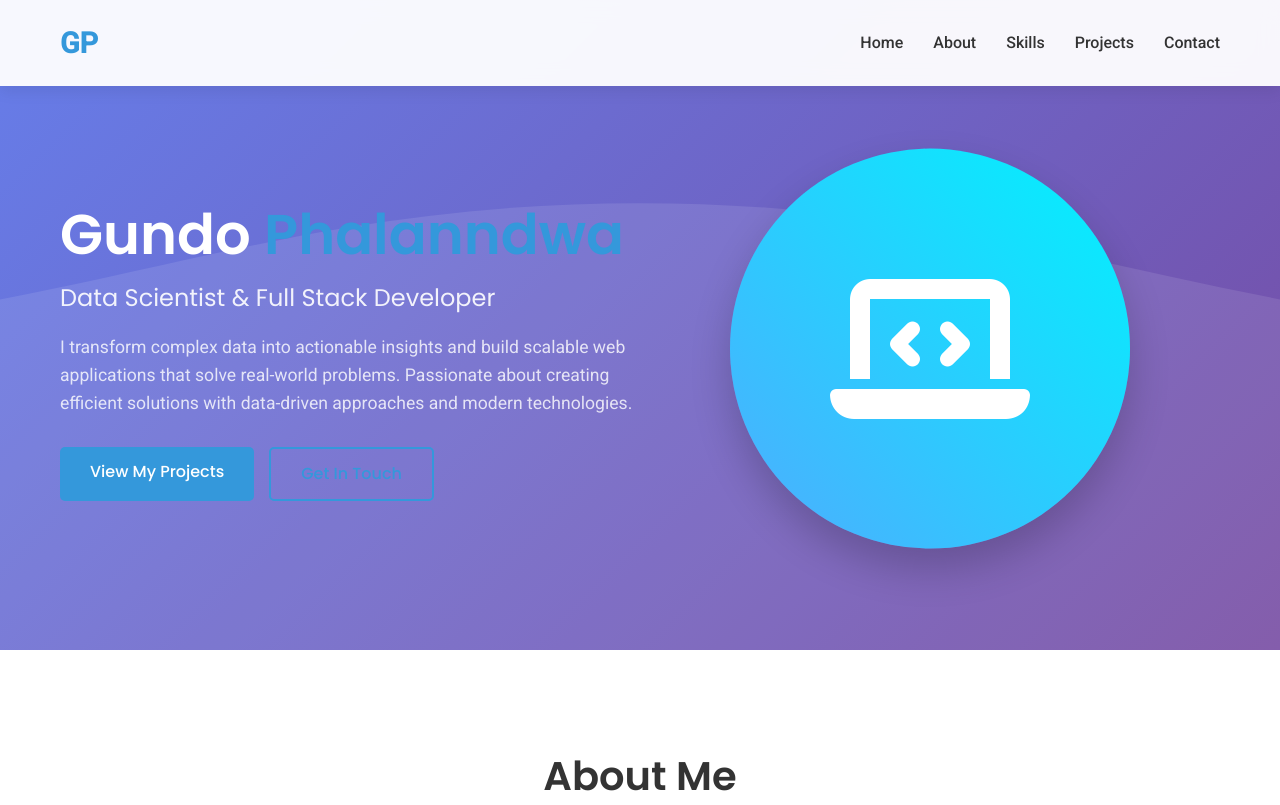
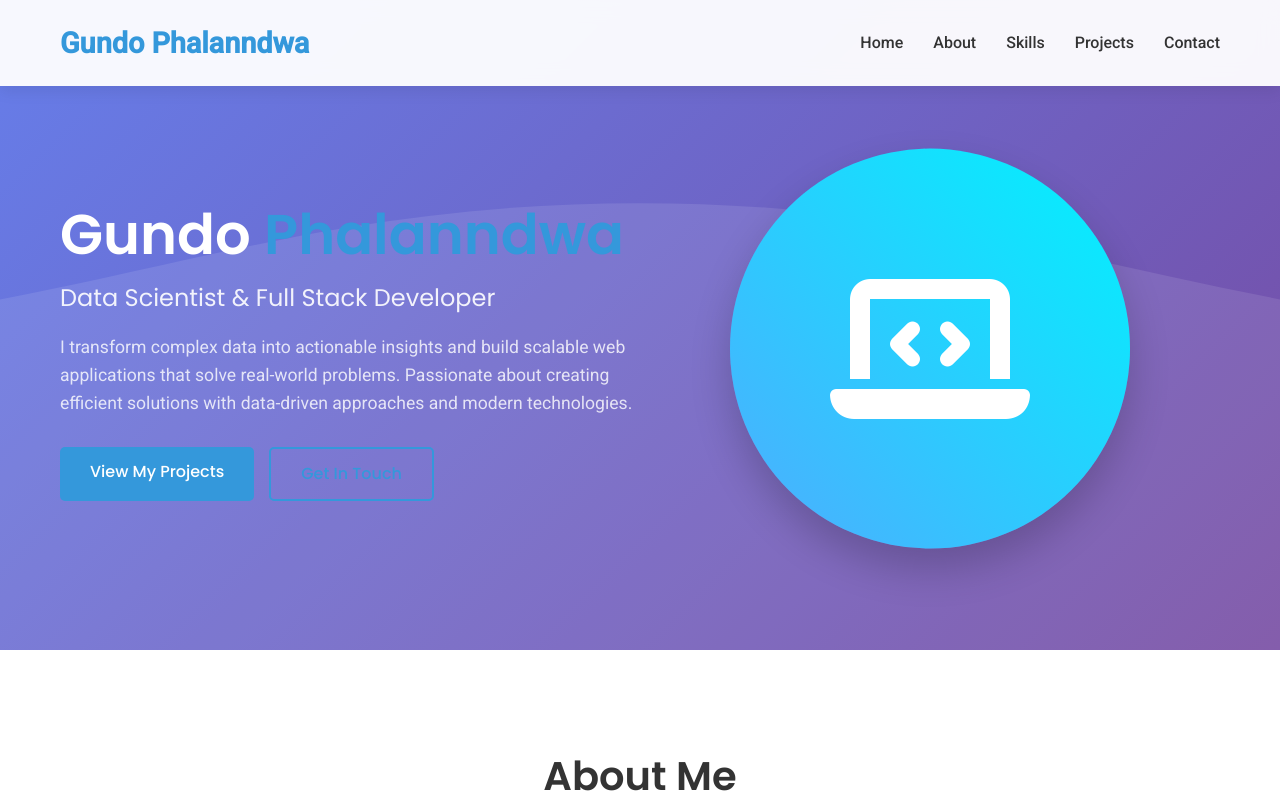
Before and after one commit to Gundo-dot/gundo-phalanndwa-portfolio, a plain HTML site: page index.html in a window 1280 px wide. Shown: the top 805 px of the page. Drawn offline with Linux system fonts and the light colour scheme.

Commit message:
update name

```diff
--- a/index.html
+++ b/index.html
@@ -881,7 +881,7 @@
     <nav id="navbar">
         <div class="container">
             <div class="logo">
-                <a href="#home">GP</a>
+                <a href="#home">Gundo Phalanndwa</a>
             </div>
             <ul class="nav-links">
                 <li><a href="#home">Home</a></li>
```
